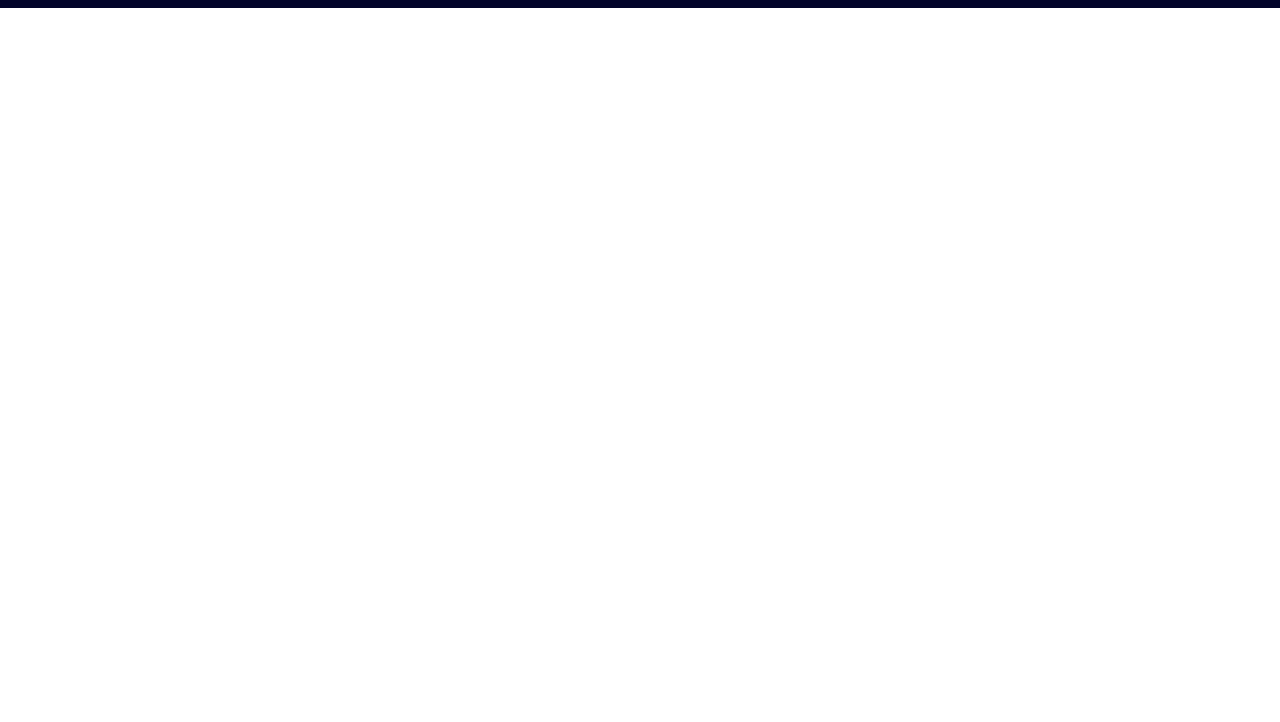
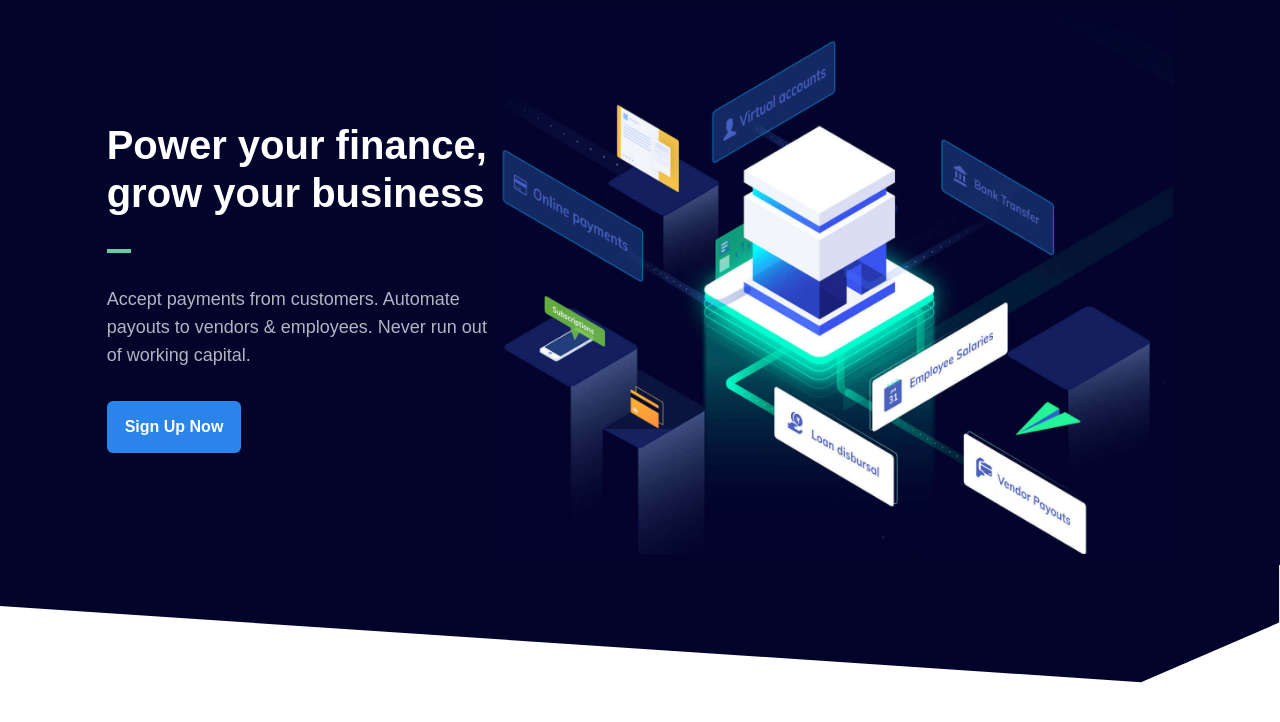
Before and after one commit to Richaa2002/Razorpay-Clone, a website built with Vite: page index.html in a window 1280 px wide. Shown: the part 74-796 px from the top of the page. Built offline with nearby package versions, Linux system fonts and the light colour scheme.

Commit message:
hero section done

```diff
--- a/index.html
+++ b/index.html
@@ -7,6 +7,7 @@
     <link rel="stylesheet" href="style.css" />
   </head>
   <body>
+    <!-- Navbar -->
     <nav class="bg-deepBlue">
       <div
         class="relative w-[1080px] mx-auto flex items-center justify-between"
@@ -98,5 +99,47 @@
         </button>
       </div>
     </nav>
+
+    <!-- Hero Section -->
+    <section
+      class="relative text-white"
+      style="background: linear-gradient(45deg, #02042b, #02042b 50%)"
+    >
+      <div
+        class="w-10/12 max-w-[1080px] mx-auto flex flex-row items-center justify-center"
+      >
+        <!-- Left -->
+        <div class="flex flex-col font-mullish space-y-8">
+          <h2 class="text-[40px] leading-[1.2] font-extrabold">
+            Power your finance, grow your business
+          </h2>
+          <div class="w-6 border-y-2 border-greenLight"></div>
+          <p class="text-[18px] leading-7 opacity-70">
+            Accept payments from customers. Automate payouts to vendors &
+            employees. Never run out of working capital.
+          </p>
+          <button
+            class="w-fit py-[14px] px-[18px] bg-lightBlue rounded-md font-bold transition-all duration-200 hover:bg-lightBlue500"
+          >
+            Sign Up Now
+          </button>
+        </div>
+
+        <!-- Right  -->
+        <div class="max-w-[680px]">
+          <img src="./Images/hero-illustration.jpg" class="w-full" />
+        </div>
+      </div>
+
+      <!-- Shape Part  -->
+      <div class="absolute w-[100vw] right-0 left-0 top-[98%] z-[1000]">
+        <img
+          src="./Images/hero-shape.svg"
+          loading="lazy"
+          class="w-full object-fill z-10 pointer-events-none"
+        />
+      </div>
+    </section>
+    <!-- Hero section end -->
   </body>
 </html>
```
